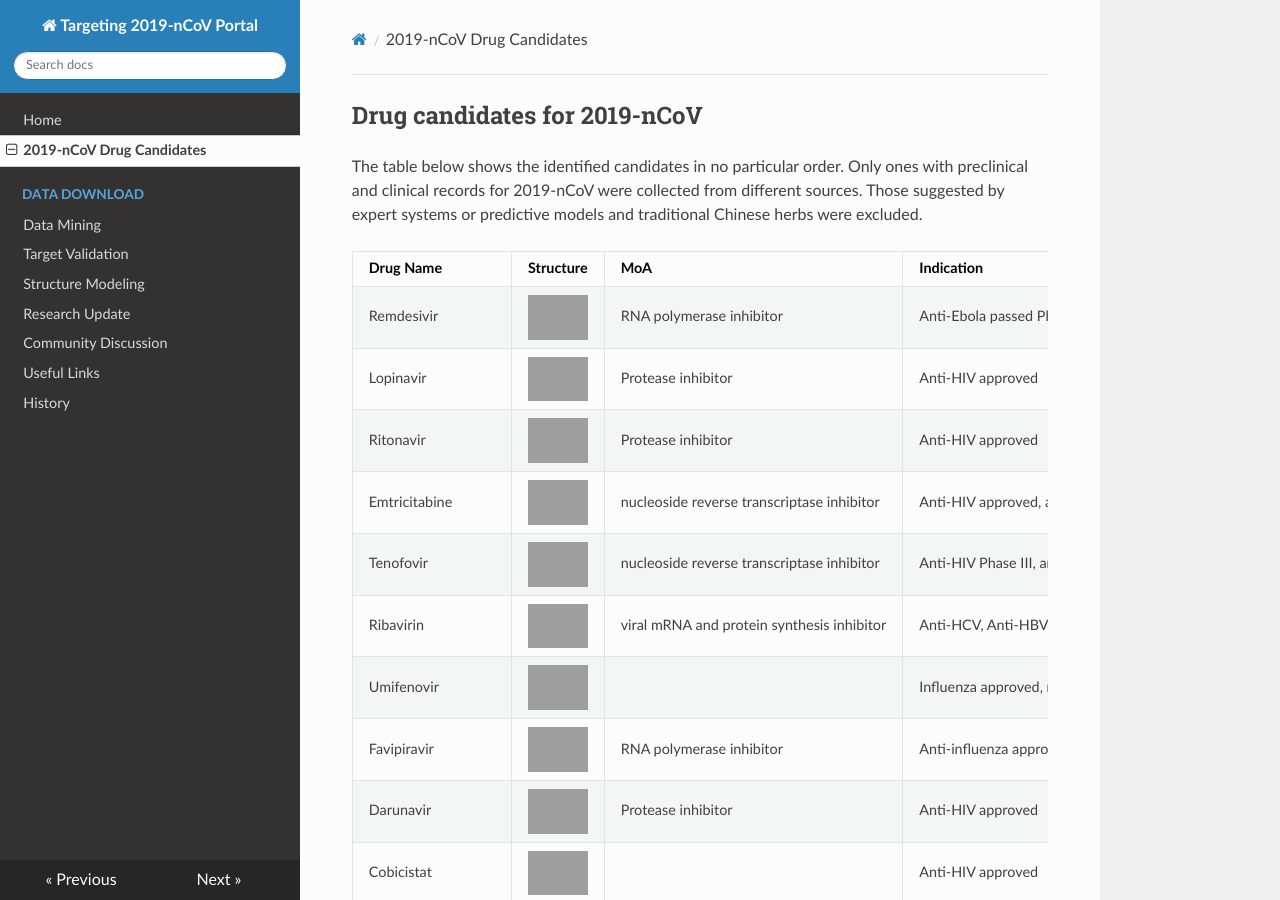
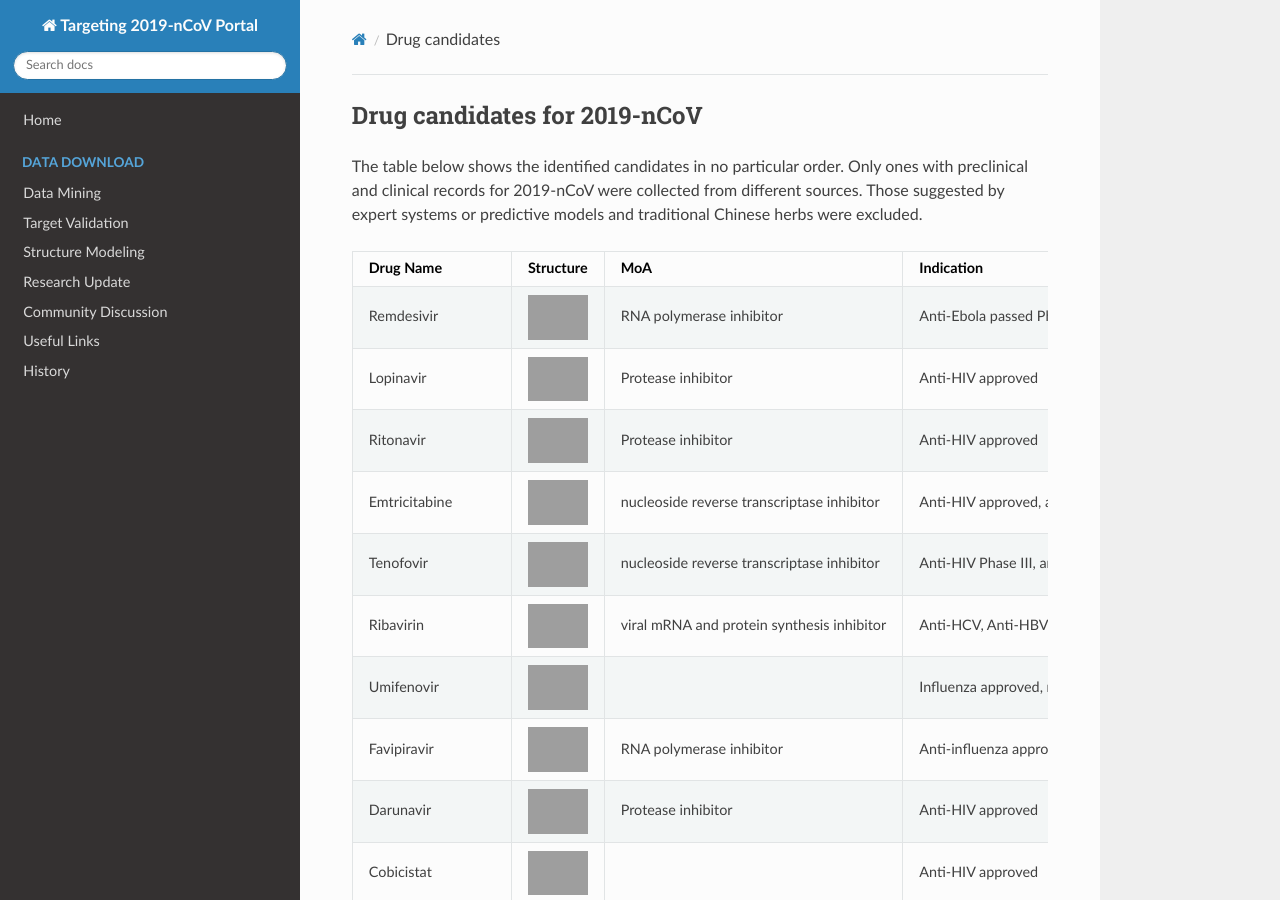
Before and after one commit to GHDDI-AILab/Targeting2019-nCoV, an MkDocs documentation site: the page built from docs/drug_candidates.md, in a window 1280 px wide and 900 px high, cut to the strip 0-900 px from the top of the window. Built offline with MkDocs 1.6.1, drawn with Linux system fonts in a browser that asks for light colours; nearby versions of some CDN libraries; grey boxes are pictures that could not be loaded.

Commit message:
Update mkdocs.yml
remove pages

```diff
--- a/mkdocs.yml
+++ b/mkdocs.yml
@@ -10,7 +10,7 @@ extra_javascript:
 
 nav:
     - Home: index.md
-    - 2019-nCoV Drug Candidates: drug_candidates.md
+    #- 2019-nCoV Drug Candidates: drug_candidates.md
     #- 2019-nCoV Assay Protocals: assay.md
     #- 2019-nCoV Computational Studies: computational.md
     - Data Download:
```
